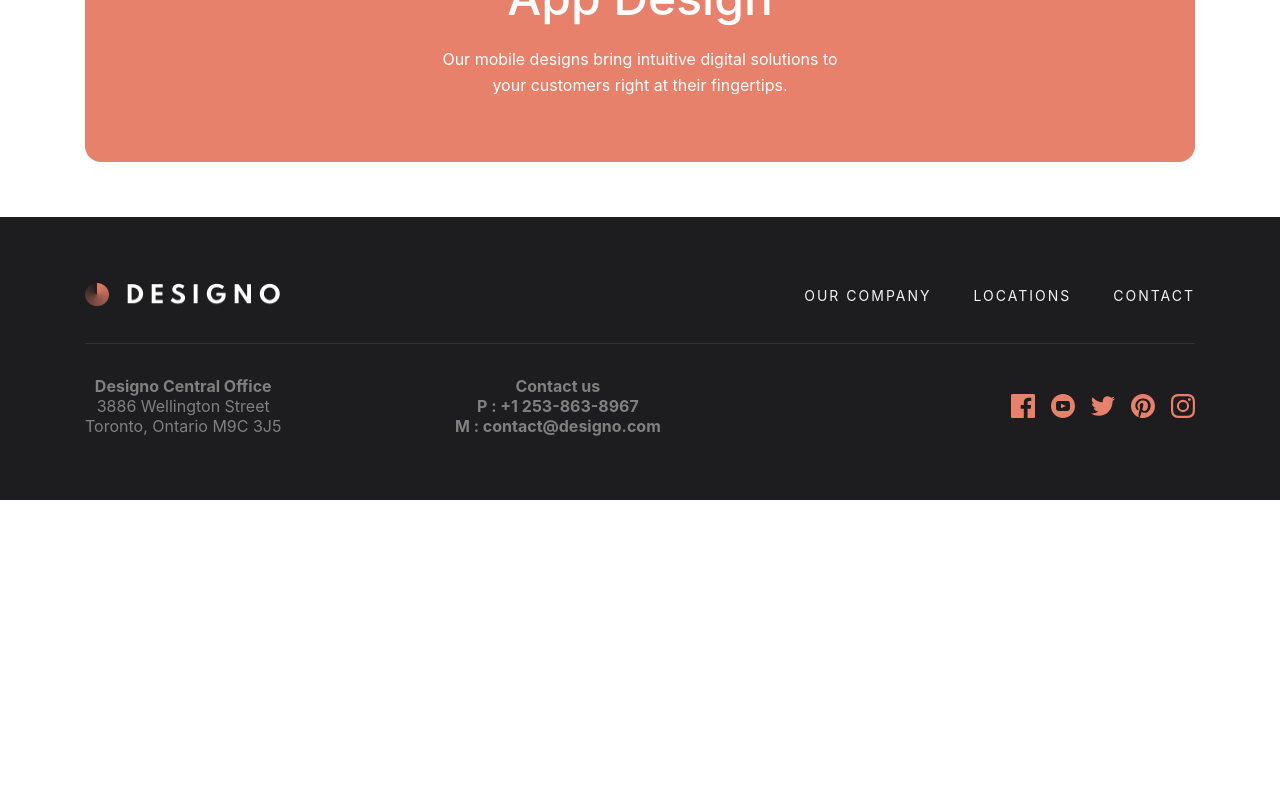
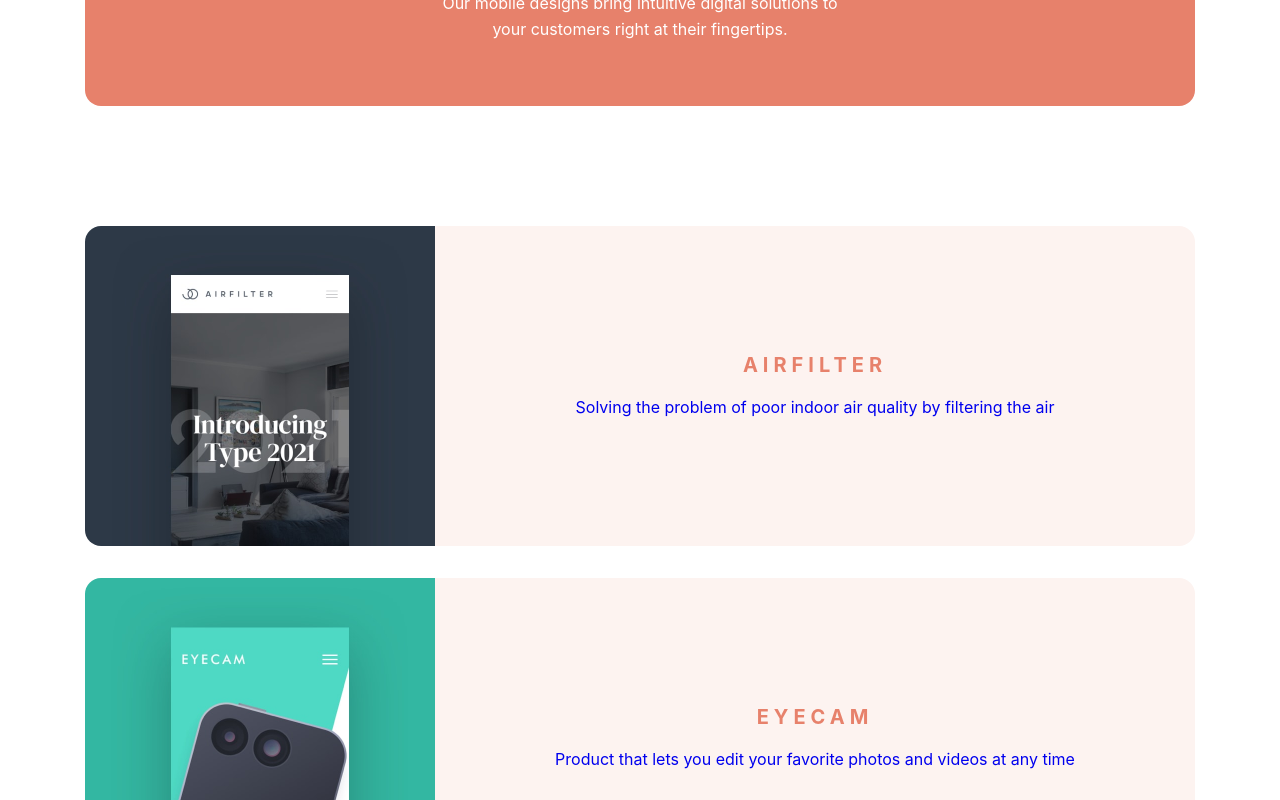
Before and after one commit to MartineauRemi/designo-website, a React (Create React App) app: page /projects/app-design in a window 1280 px wide. Shown: the part 300-1100 px from the top of the page. Before the commit the page ends 800 px from the top, so only its background shows below. Built offline with nearby package versions, Linux system fonts and the light colour scheme.

Commit message:
ProjectsGallery and Project components implemented in 'Project' page

```diff
--- /dev/null
+++ b/src/components/projects/Project.js
@@ -0,0 +1,83 @@
+import React from 'react'
+import styled from 'styled-components'
+import { Link } from 'react-router-dom'
+
+
+const Card = styled.section`
+    text-align: center;
+    width: 100%;
+    max-width: var(--layout-max-width);
+
+    &:hover{
+        color: var(--white);
+
+        .project__description{
+            background-color: var(--peach);
+        }
+
+        .project__title{
+            color: var(--white);
+        }
+    }
+
+    @media screen and (min-width: 768px) and (max-width: 1439px){
+        display: flex;
+        flex-direction: row;
+    }
+
+    @media screen and (min-width: 1440px){
+        width: 21.875rem;
+    }
+`
+
+const Img = styled.img`
+    width: 100%;
+    border-radius: var(--layout-border-radius) var(--layout-border-radius) 0 0;
+
+    @media screen and (min-width: 768px) and (max-width: 1439px){
+        border-radius: var(--layout-border-radius) 0 0 var(--layout-border-radius);
+        width: 21.875rem;
+    }
+`
+
+const Text = styled.div`
+    display: flex;
+    flex-direction: column;
+    align-items: center;
+    justify-content: center;
+    background-color: var(--very-light-peach);
+    border-radius: 0 0 var(--layout-border-radius) var(--layout-border-radius);
+    padding: 2.5rem;
+    width: 100%;
+
+    @media screen and (min-width: 768px) and (max-width: 1439px){
+        border-radius: 0 var(--layout-border-radius) var(--layout-border-radius) 0;
+    }
+
+    @media screen and (min-width: 1440px){
+        padding: 2rem;
+    }
+`
+
+
+const Title = styled.h3`
+    color: var(--peach);
+    text-transform: uppercase;
+    margin-bottom: 1rem;
+`
+
+export default function Project({project}) {
+    return (
+        <Link to="#projects-gallery">
+            <Card>
+                <Img src={project.image} alt="" />
+                <Text className="project__description">
+                    <Title className="project__title">{project.name}</Title>
+                    <p>
+                        {project.description}
+                    </p>
+                </Text>
+            </Card>
+        </Link>
+    )
+}
--- /dev/null
+++ b/src/data/projects.js
@@ -0,0 +1,104 @@
+//web design projects images
+import express from "../assets/web-design/desktop/image-express.jpg"
+import transfer from "../assets/web-design/desktop/image-transfer.jpg"
+import photon from "../assets/web-design/desktop/image-photon.jpg"
+import builder from "../assets/web-design/desktop/image-builder.jpg"
+import blogr from "../assets/web-design/desktop/image-blogr.jpg"
+import camp from "../assets/web-design/desktop/image-camp.jpg"
+
+//app design projects images
+import airfilter from "../assets/app-design/desktop/image-airfilter.jpg"
+import eyecam from "../assets/app-design/desktop/image-eyecam.jpg"
+import faceit from "../assets/app-design/desktop/image-faceit.jpg"
+import todo from "../assets/app-design/desktop/image-todo.jpg"
+import loopstudios  from "../assets/app-design/desktop/image-loopstudios.jpg"
+
+//graphic design projects images
+import change from "../assets/graphic-design/desktop/image-change.jpg"
+import boxedwater from "../assets/graphic-design/desktop/image-boxed-water.jpg"
+import science from "../assets/graphic-design/desktop/image-science.jpg"
+
+export const projects = [
+    {
+        category: "web-design",
+        projects:
+           [ {
+                name: "Express",
+                description: "A multi-carrier shipping website for ecommerce businesses",
+                image: express
+            },
+            {
+                name: "Transfer",
+                description: "Site for low-cost money transfers and sending money within seconds",
+                image: transfer
+            },
+            {
+                name: "Photon",
+                description: "A state-of-the-art music player with high-resolution audio and DSP effects",
+                image: photon
+            },
+            {
+                name: "Builder",
+                description: "Connects users with local contractors based on their location",
+                image: builder
+            },
+            {
+                name: "Blogr",
+                description: "Blogr is a platform for creating an online blog or publication",
+                image: blogr
+            },
+            {
+                name: "Camp",
+                description: "Get expert training in coding, data, design, and digital marketing",
+                image: camp
+            }]
+    },
+    {
+        category: "app-design",
+        projects:[
+        {
+            name: "Airfilter",
+            description: "Solving the problem of poor indoor air quality by filtering the air",
+            image: airfilter
+        },
+        {
+            name: "Eyecam",
+            description: "Product that lets you edit your favorite photos and videos at any time",
+            image: eyecam
+        },
+        {
+            name: "Faceit",
+            description: "Get to meet your favorite internet superstar with the faceit app",
+            image: faceit
+        },
+        {
+            name: "Todo",
+            description: "A todo app that features cloud sync with light and dark mode",
+            image: todo
+        },
+        {
+            name: "Loopstudios",
+            description: "A VR experience app made for Loopstudios",
+            image: loopstudios
+        }]
+    },
+    {
+        category: "graphic-design",
+        projects:[
+        {
+            name: "Tim Brown",
+            description: "A book cover designed for Tim Brown’s new release, ‘Change’",
+            image: change
+        },
+        {
+            name: "Boxed water",
+            description: "A simple packaging concept made for Boxed Water",
+            image: boxedwater
+        },
+        {
+            name: "Science!",
+            description: "A poster made in collaboration with the Federal Art Project",
+            image: science
+        }]
+    }
+]
--- /dev/null
+++ b/src/layout/projects/ProjectsGallery.js
@@ -0,0 +1,50 @@
+import React from 'react'
+import styled from 'styled-components'
+import {projects} from "../../data/projects"
+import Project from '../../components/projects/Project'
+
+const List = styled.ul`
+    width: 100%;
+    display: grid;
+    grid-template-columns: auto;
+
+    .projects-gallery__project{
+        margin-bottom: 2.5rem;
+    }
+
+    @media screen and (max-width: 767px){
+        padding: 0 1.5rem;
+    }
+
+    @media screen and (min-width: 768px){
+        .projects-gallery__project{
+            margin-bottom: 2rem;
+        }
+    }
+
+    @media screen and (min-width: 1440px){
+        grid-template-columns: repeat(3, auto);
+        column-gap: 1.875rem;
+        row-gap: 2rem;
+
+        .projects-gallery__project{
+            margin-bottom: 0;
+        }
+    }
+`
+
+export default function ProjectsGallery({className, category}) {
+    const items = projects.filter(p => p.category === category)[0]
+
+    return (
+        <List
+            id="projects-gallery"
+            className={className}>
+            {items.projects.map(project => (
+                <li className="projects-gallery__project">
+                    <Project project={project}/>
+                </li>
+            ))}
+        </List>
+    )
+}
--- a/src/layout/projects/ProjectsHeader.js
+++ b/src/layout/projects/ProjectsHeader.js
@@ -27,7 +27,7 @@ const Text = styled.div`
     max-width: 400px;
 `
 
-export default function ProjectsHeader({category}) {
+export default function ProjectsHeader({className,category}) {
     const title = category.replace('-', ' ')
     const paraphs = [
         {
@@ -46,7 +46,7 @@ export default function ProjectsHeader({category}) {
     const paraph = paraphs.filter(p => p.category === category)[0];
 
     return (
-        <Wrapper>
+        <Wrapper className={className}>
             <Text>
                 <Title>{title}</Title>
                 <p>{paraph.text}</p>
--- a/src/pages/Projects.js
+++ b/src/pages/Projects.js
@@ -2,9 +2,24 @@ import React from 'react'
 import { useParams } from 'react-router-dom'
 import styled from 'styled-components'
 import ProjectsHeader from '../layout/projects/ProjectsHeader'
+import ProjectsGallery from "../layout/projects/ProjectsGallery"
 
 const Main = styled.main`
+    .projects__projects-header, .projects__projects-gallery{
+        margin-bottom: 6rem;
+    }
 
+    @media screen and (min-width: 768px){
+        .projects__projects-header, .projects__projects-gallery{
+            margin-bottom: 7.5rem;
+        }
+    }
+
+    @media screen and (min-width: 1440px){
+        .projects__projects-header, .projects__projects-gallery{
+            margin-bottom: 10rem;
+        }
+    }
 `
 
 export default function Projects() {
@@ -13,7 +28,11 @@ export default function Projects() {
     return (
         <Main>
             <ProjectsHeader
+                className='projects__projects-header'
                 category={category} />
+            <ProjectsGallery
+                className='projects__projects-gallery'
+                category={category}/>
         </Main>
     )
 }
```
